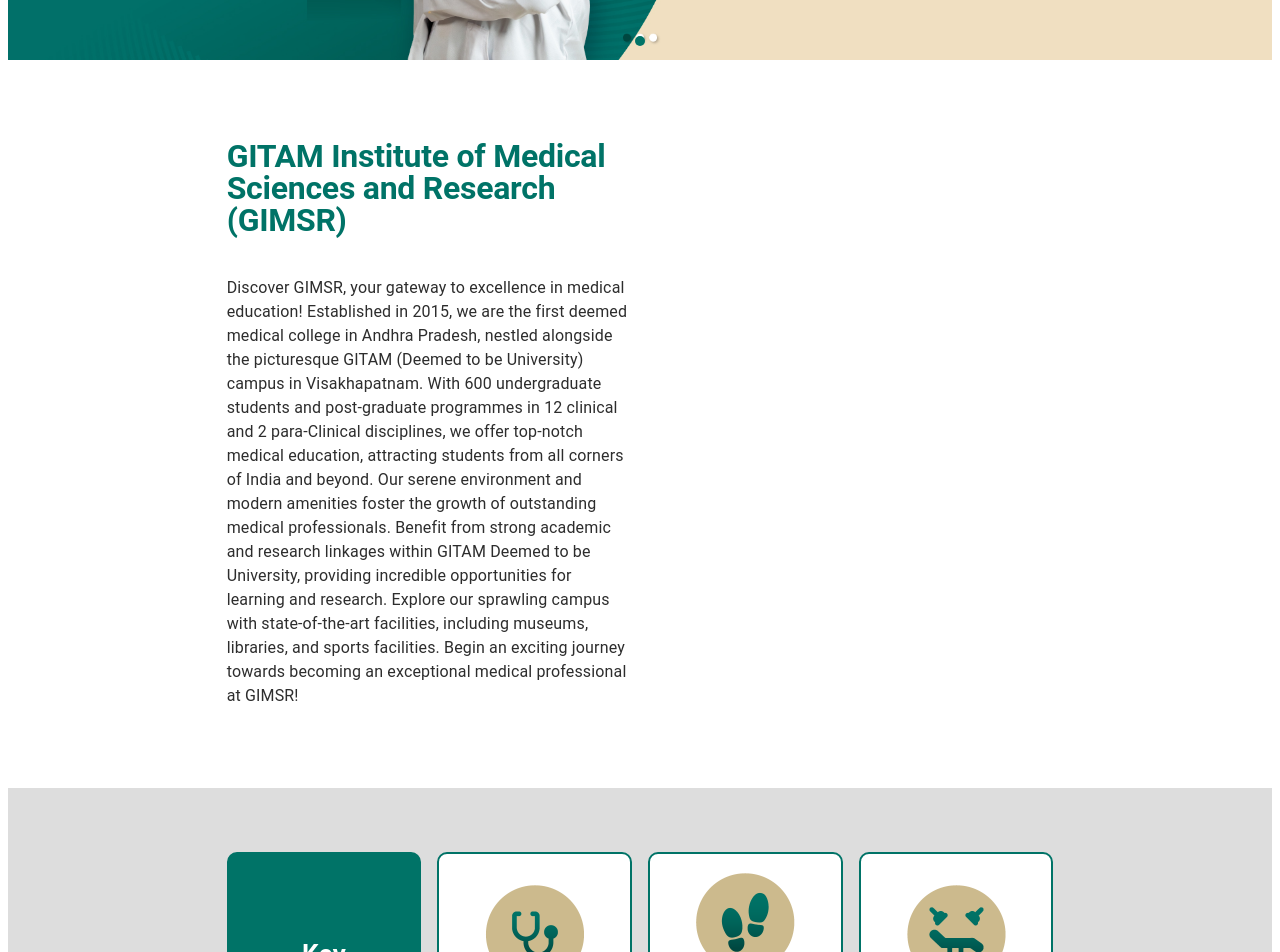
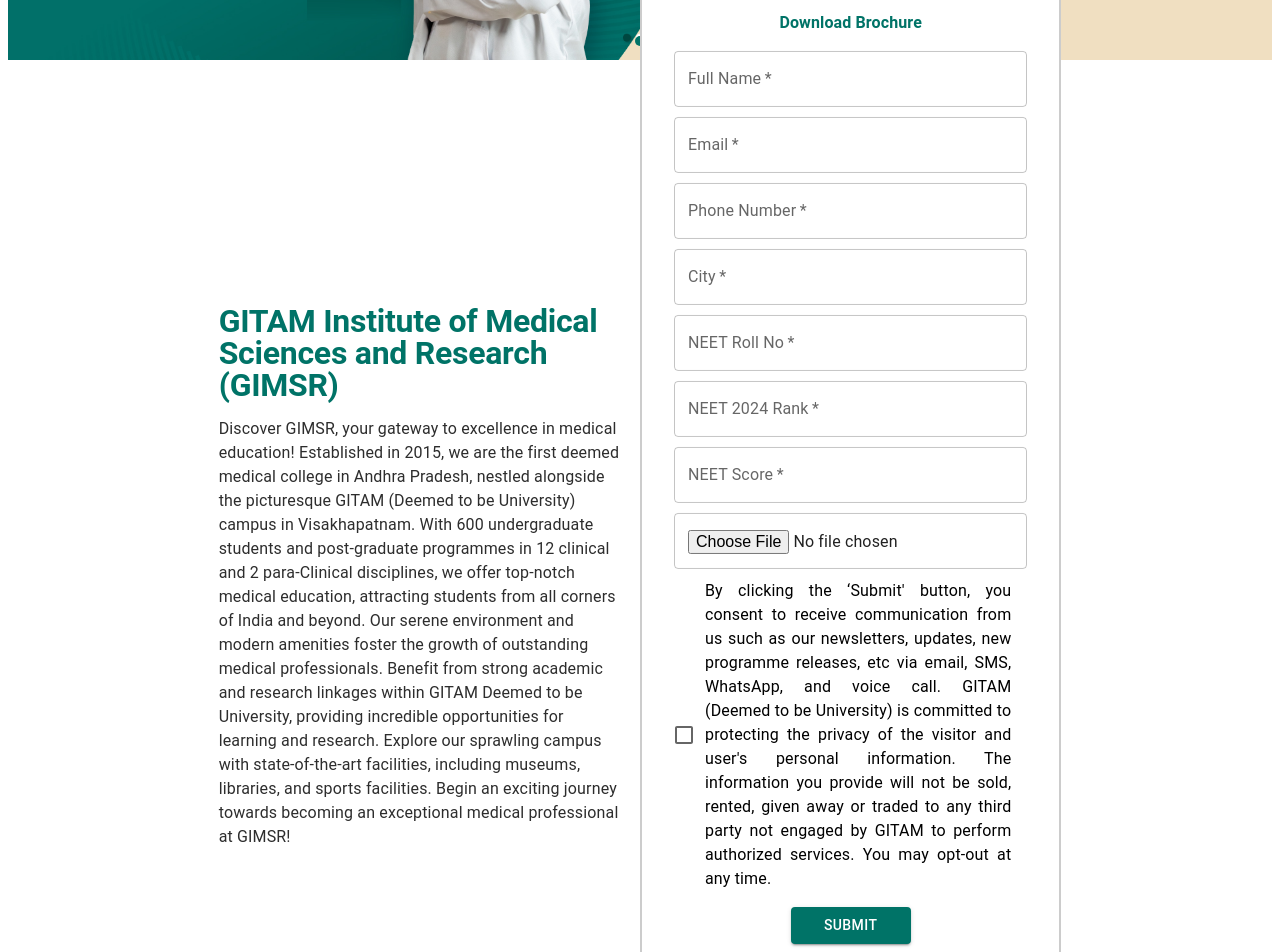
Before and after one commit to jeevanjames2000/Gitam-personal, a React (Create React App) app: page / in a window 1280 px wide. Shown: the part 700-1652 px from the top of the page. Built offline with nearby package versions, Linux system fonts and the light colour scheme.

Commit message:
feautre section

```diff
--- a/src/Components/FeatureSection.jsx
+++ b/src/Components/FeatureSection.jsx
@@ -1,6 +1,13 @@
 import React, { useState } from "react";
 import "./Styles/FeatureSection.css";
-import { Grid, TextField, Button, Typography } from "@mui/material";
+import {
+  Grid,
+  TextField,
+  Button,
+  Typography,
+  FormControlLabel,
+  Checkbox,
+} from "@mui/material";
 const FeaturesSection = () => {
   const [formData, setFormData] = useState({
     name: "",
@@ -33,27 +40,23 @@
     <Grid
       container
       justifyContent="center"
-      alignItems="center"
       style={{
-        minHeight: "100%",
+        // height: "auto",
         backgroundColor: "#ffff",
-        paddingTop: "4rem",
-        paddingBottom: "4rem",
       }}
     >
+      {}
       <Grid
+        item
         container
+        xs={10}
+        sm={8}
+        md={8}
+        alignItems="center"
         display={"flex"}
-        flexDirection={"column"}
-        justifyContent="left"
-        alignItems="left"
-        spacing={2}
-        xs={12}
-        md={10}
-        lg={8}
-        style={{}}
+        justifyContent={"start"}
       >
-        <Grid item xs={6}>
+        <Grid item xs={12} md={6} style={{ paddingRight: "1rem" }}>
           <Typography
             variant="h2"
             sx={{
@@ -61,14 +64,12 @@
               fontWeight: 700,
               fontSize: "32px",
               lineHeight: "32px",
-              marginBottom: "1.5rem",
               textAlign: "left",
+              marginBottom: "1rem",
             }}
           >
             GITAM Institute of Medical Sciences and Research (GIMSR)
           </Typography>
-        </Grid>
-        <Grid item xs={6}>
           <Typography
             variant="body1"
             sx={{
@@ -94,151 +95,252 @@
             becoming an exceptional medical professional at GIMSR!
           </Typography>
         </Grid>
-      </Grid>
-      {/* <Grid item container xs={6} style={{display:'flex', justifyContent:'center'}}  className="form-container">
-      <div className="form-wrap text-center details" id="form-area">
-        <h6 className="heading-color">Download Brochure</h6>
-        <form method="post" id="landing_form" noValidate="novalidate" onSubmit={handleSubmit}>
-          <Grid container spacing={2}>
+        {}
+        <Grid
+          item
+          container
+          xs={12}
+          md={6}
+          display="flex"
+          justifyContent="flex-end"
+          sx={{
+            border: "2px solid #ccc",
+            borderRadius: "20px",
+            padding: "2rem",
+            height: "auto",
+            backgroundColor: "#fff",
+            maxWidth: "100%",
+            position: "relative",
+            top: "40%",
+            transform: "translateY(-50%)",
+            zIndex: 1,
+          }}
+        >
           <Grid item xs={12}>
+            <Typography
+              variant="h6"
+              style={{
+                textAlign: "center",
+                color: "#007367",
+                fontWeight: "700",
+                fontSize: "16px",
+                marginBottom: "1rem",
+              }}
+            >
+              Download Brochure
+            </Typography>
+            {}
+            <Grid
+              item
+              xs={12}
+              sx={{
+                marginBottom: "1rem",
+                display: "flex",
+                justifyContent: "center",
+              }}
+            >
               <TextField
                 fullWidth
                 variant="outlined"
                 id="name"
                 name="name"
-                label="Full Name*"
+                label="Full Name"
                 value={formData.name}
                 onChange={handleChange}
-                InputLabelProps={{ shrink: true }}
-                inputProps={{ maxLength: 50, pattern: "[A-Za-z ]{1,50}" }}
                 required
+                style={{ height: "34px", width: "480px", marginBottom: "1rem" }}
               />
             </Grid>
-            <Grid item xs={12}>
+            <Grid
+              item
+              xs={12}
+              sx={{
+                marginBottom: "1rem",
+                display: "flex",
+                justifyContent: "center",
+              }}
+            >
               <TextField
                 fullWidth
                 variant="outlined"
                 id="email"
                 name="email"
                 type="email"
-                label="Email*"
+                label="Email"
                 value={formData.email}
                 onChange={handleChange}
-                InputLabelProps={{ shrink: true }}
-                inputProps={{ maxLength: 50 }}
+                style={{ height: "34px", width: "480px", marginBottom: "1rem" }}
                 required
               />
             </Grid>
-            <Grid item xs={12}>
+            <Grid
+              item
+              xs={12}
+              sx={{
+                marginBottom: "1rem",
+                display: "flex",
+                justifyContent: "center",
+              }}
+            >
               <TextField
                 fullWidth
                 variant="outlined"
                 id="phone"
                 name="phone"
-                label="Phone Number*"
+                label="Phone Number"
                 value={formData.phone}
+                style={{ height: "34px", width: "480px", marginBottom: "1rem" }}
                 onChange={handleChange}
-                InputLabelProps={{ shrink: true }}
-                inputProps={{ maxLength: 10, pattern: "[0-9]{10}" }}
                 required
               />
             </Grid>
-            <Grid item xs={12}>
+            <Grid
+              item
+              xs={12}
+              sx={{
+                marginBottom: "1rem",
+                display: "flex",
+                justifyContent: "center",
+              }}
+            >
               <TextField
                 fullWidth
                 variant="outlined"
                 id="city"
                 name="city"
-                label="City*"
+                label="City"
                 value={formData.city}
+                style={{ height: "34px", width: "480px", marginBottom: "1rem" }}
                 onChange={handleChange}
-                InputLabelProps={{ shrink: true }}
-                inputProps={{ maxLength: 50, pattern: "[A-Za-z ]{1,50}" }}
                 required
               />
             </Grid>
-            <Grid item xs={12}>
+            <Grid
+              item
+              xs={12}
+              sx={{
+                marginBottom: "1rem",
+                display: "flex",
+                justifyContent: "center",
+              }}
+            >
               <TextField
                 fullWidth
                 variant="outlined"
                 id="neet_roll"
                 name="neetRoll"
-                label="NEET Roll No*"
+                label="NEET Roll No"
                 value={formData.neetRoll}
+                style={{ height: "34px", width: "480px", marginBottom: "1rem" }}
                 onChange={handleChange}
-                InputLabelProps={{ shrink: true }}
-                inputProps={{ maxLength: 100, pattern: "[0-9]{1,100}" }}
                 required
               />
             </Grid>
-            <Grid item xs={12}>
+            <Grid
+              item
+              xs={12}
+              sx={{
+                marginBottom: "1rem",
+                display: "flex",
+                justifyContent: "center",
+              }}
+            >
               <TextField
                 fullWidth
                 variant="outlined"
                 id="neet_rank"
                 name="neetRank"
-                label="NEET 2024 Rank*"
+                label="NEET 2024 Rank"
                 value={formData.neetRank}
+                style={{ height: "34px", width: "480px", marginBottom: "1rem" }}
                 onChange={handleChange}
-                InputLabelProps={{ shrink: true }}
-                inputProps={{ maxLength: 100, pattern: "[0-9]{1,100}" }}
                 required
               />
             </Grid>
-            <Grid item xs={12}>
+            <Grid
+              item
+              xs={12}
+              sx={{
+                marginBottom: "1rem",
+                display: "flex",
+                justifyContent: "center",
+              }}
+            >
               <TextField
                 fullWidth
                 variant="outlined"
                 id="score"
                 name="score"
-                label="NEET Score*"
+                label="NEET Score"
                 value={formData.score}
+                style={{ height: "34px", width: "480px", marginBottom: "1rem" }}
                 onChange={handleChange}
-                InputLabelProps={{ shrink: true }}
-                inputProps={{ maxLength: 50, pattern: "[0-9]{1,50}" }}
                 required
               />
             </Grid>
-            <Grid item xs={12}>
+            <Grid
+              item
+              xs={12}
+              sx={{
+                marginBottom: "1rem",
+                display: "flex",
+                justifyContent: "center",
+              }}
+            >
               <TextField
                 type="file"
                 variant="outlined"
                 fullWidth
                 id="scorecard"
                 name="scorecard"
+                style={{ height: "34px", width: "480px", marginBottom: "1rem" }}
                 accept="image/png, image/jpeg, image/jpg, .pdf"
-                className="form-control"
               />
             </Grid>
-            <Grid item xs={12}>
-              <div className="form-group">
-                <div className="row align-checkbox">
-                  <div className="col-12 checkbox-label">
-                    <input
-                      type="checkbox"
+            <Grid
+              item
+              xs={12}
+              sx={{
+                marginBottom: "1rem",
+                display: "flex",
+                justifyContent: "center",
+              }}
+            >
+              <FormControlLabel
+                control={
+                  <Checkbox
                     id="checking"
                     name="checking"
                     value="Yes"
                     onChange={handleCheckboxChange}
                   />
-                    <label htmlFor="checking">
-                      By clicking the ‘Submit' button, you consent to receive
-                      communication from us such as our newsletters, updates, new
-                      programme releases, etc via email, SMS, WhatsApp, and voice
-                      call. GITAM (Deemed to be University) is committed to
-                      protecting the privacy of the visitor and user's personal
-                      information. The information you provide will not be sold,
-                      rented, given away or traded to any third party not engaged
-                      by GITAM to perform authorized services. You may opt-out at
-                      any time.
-                    </label>
-                  </div>
-                </div>
-              </div>
+                }
+                style={{ textAlign: "justify", height: "auto", width: "480px" }}
+                label="By clicking the ‘Submit' button, you consent to receive communication from us such as our newsletters, updates, new programme releases, etc via email, SMS, WhatsApp, and voice call. GITAM (Deemed to be University) is committed to protecting the privacy of the visitor and user's personal information. The information you provide will not be sold, rented, given away or traded to any third party not engaged by GITAM to perform authorized services. You may opt-out at any time."
+              />
             </Grid>
-            <Grid item xs={12}>
+            <Grid
+              item
+              container
+              display={"flex"}
+              alignItems={"center"}
+              justifyContent={"center"}
+              xs={12}
+              style={{
+                marginTop: "1rem",
+                display: "flex",
+                justifyContent: "center",
+              }}
+            >
               <Button
                 type="submit"
+                variant="contained"
+                color="primary"
+                sx={{
+                  backgroundColor: "#007367",
+                  color: "#ffff",
+                  width: "120px",
+                }}
                 className="cta-btn btn btn-lg btn-block"
                 id="submit_btn"
               >
@@ -246,9 +348,8 @@
               </Button>
             </Grid>
           </Grid>
-        </form>
-      </div>
-    </Grid> */}
+        </Grid>
+      </Grid>
     </Grid>
   );
 };
```
Lines whose indentation alone changed are shown as unchanged.
